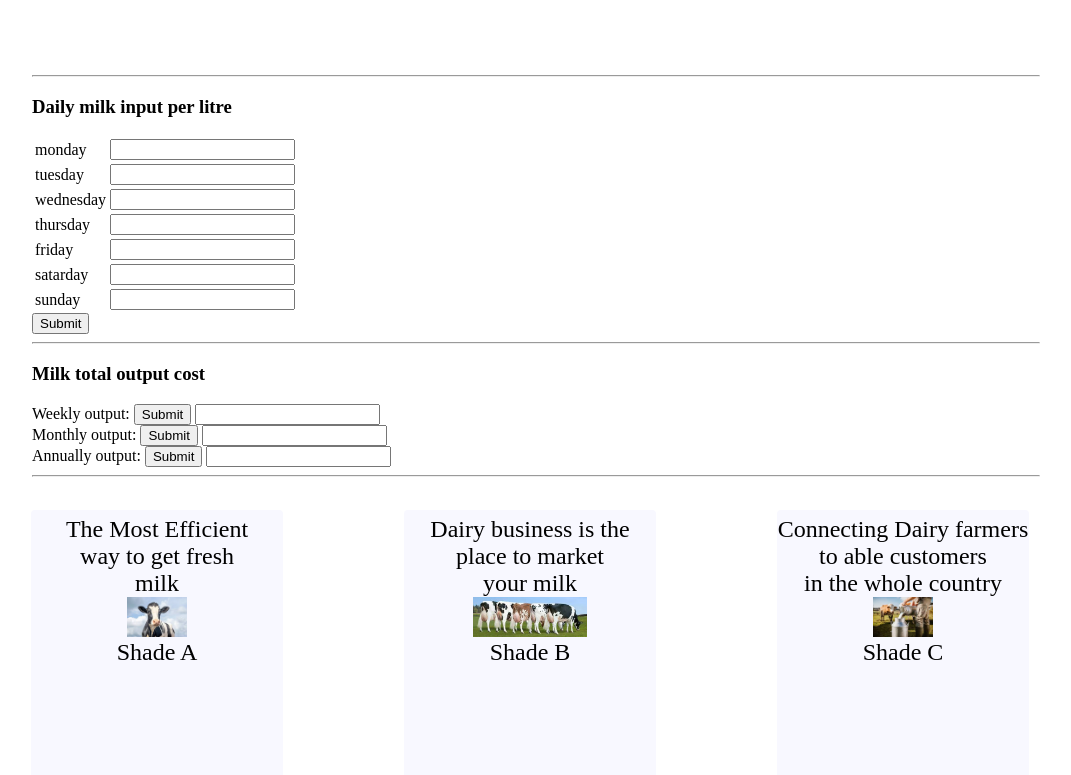
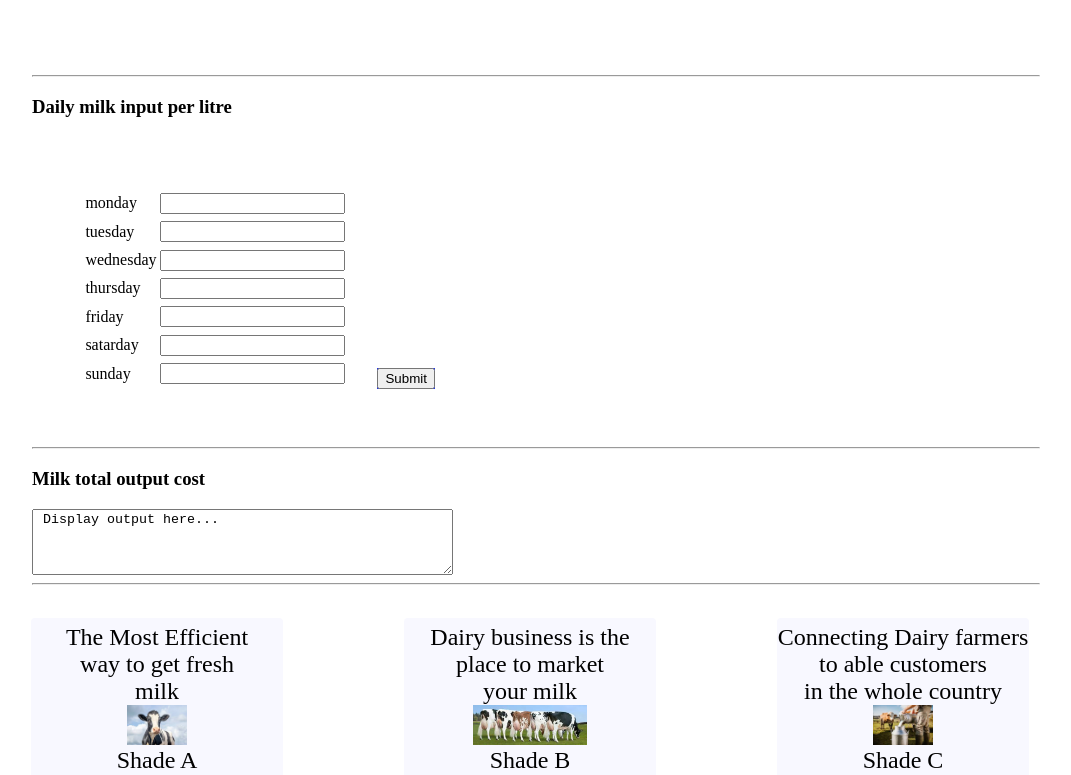
Before and after one commit to ronnykipkirui/dairy-business, a plain HTML site: page index.html in a window 1280 px wide. Shown: the part 491-1266 px from the top of the page, without its empty margins (104-1175 px from the left). Drawn offline with Linux system fonts and the light colour scheme.

Commit message:
add table

```diff
--- a/index.html
+++ b/index.html
@@ -47,7 +47,7 @@
     <div>
         <h3>Daily milk input per litre </h3>
     </div>
-
+    <div class="table">
         <table>
             <tr>
                 <td>monday</td>
@@ -79,10 +79,10 @@
             </tr>
         </table>
 
-    <div>
+        <div class="submit">
             <input type="submit" value="Submit">
         </div>
-
+    </div>
     <hr>
 
 
@@ -90,21 +90,8 @@
         <h3>Milk total output cost </h3>
     </div>
     <div>
-        <label for="week">Weekly output:</label>
-        <input type="submit" value="Submit">
-        <input type="text" id="week" name="week"><br>
+        <textarea id ="userComment" rows="4" cols="50" name="comment"> Display output here...</textarea>
     </div>
-    <div>
-        <label for="week">Monthly output:</label>
-        <input type="submit" value="Submit">
-        <input type="text" id="month" name="month"><br>
-    </div>
-    <div>
-        <label for="week">Annually output:</label>
-        <input type="submit" value="Submit">
-        <input type="text" id="year" name="year"><br>
-    </div>
-
 
     <hr>
     <div class="container2">
```
Lines whose indentation alone changed are shown as unchanged.
